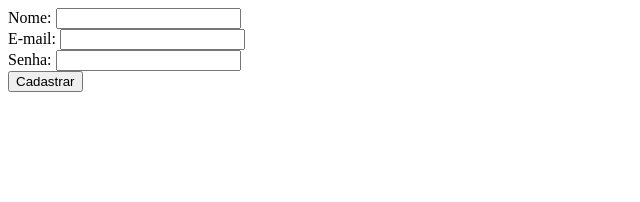
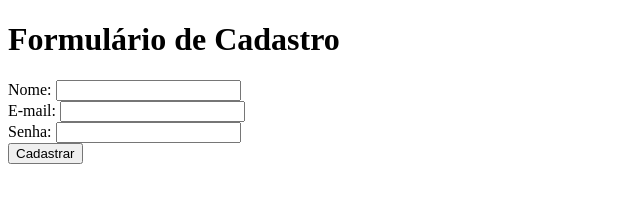
Before and after one commit to JoaoLucas89/curso_ebac_fullstack, a plain HTML site: page index.html in a window 1280 px wide. Shown: the whole page, without its empty margins (0-640 px from the left). Drawn offline with Linux system fonts and the light colour scheme.

Commit message:
Add files via upload

```diff
--- a/index.html
+++ b/index.html
@@ -11,6 +11,7 @@
     </style>
 </head>
 <body>
+    <h1><strong>Formulário de Cadastro</strong></h1>
     <form action="" method="post">
         <div>
             <label for="nome">Nome:</label>
```
